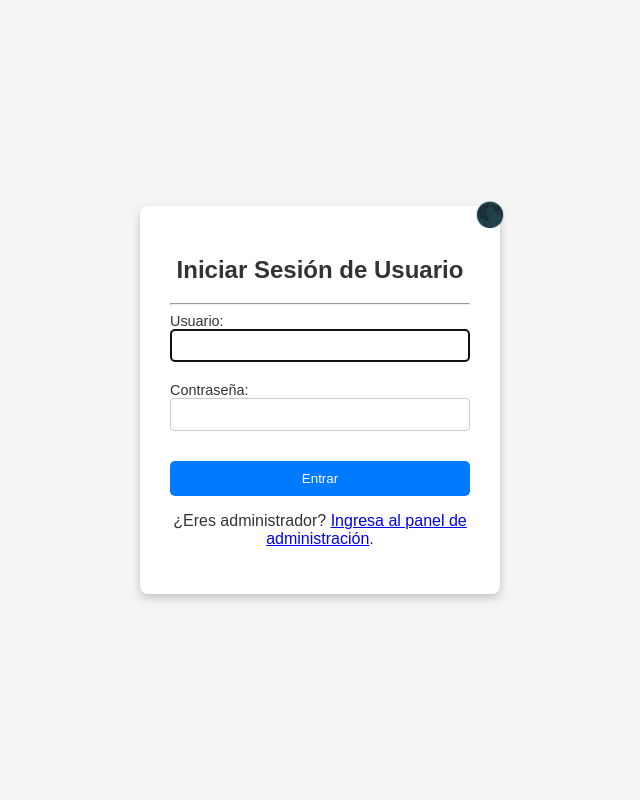
After one commit to Ramu0526/Inventario-de-la-finca-La-Matutina, a Django app: page /login/ in a window 1280 px wide. The commit adds this page. Shown: the whole page, without its empty margins (320-960 px from the left). Run offline with Django 5.2, Linux system fonts and the light colour scheme.

Commit message:
inventario ramu 1.3

```diff
--- a/FincaInventario/urls.py
+++ b/FincaInventario/urls.py
@@ -2,8 +2,15 @@
 
 from django.contrib import admin
 from django.urls import path, include
+from django.contrib.auth import views as auth_views # Importamos las vistas de autenticación
 
 urlpatterns = [
     path('admin/', admin.site.urls),
-    path('', include('inventario.urls')), # <--- ¡Línea modificada!
+
+    # URLs de autenticación
+    path('login/', auth_views.LoginView.as_view(template_name='inventario/login.html'), name='login'),
+    path('logout/', auth_views.LogoutView.as_view(), name='logout'),
+
+    # URL de tu aplicación de inventario
+    path('', include('inventario.urls')),
 ]
--- /dev/null
+++ b/inventario/static/inventario/css/style.css
@@ -0,0 +1,111 @@
+/* Define los colores como variables para que sea fácil cambiarlos */
+:root {
+    --bg-color: #f4f4f4;
+    --text-color: #333;
+    --form-bg-color: #ffffff;
+    --primary-color: #007bff;
+    --input-border-color: #ccc;
+}
+
+/* Estilos para el modo oscuro */
+body.dark-mode {
+    --bg-color: #121212;
+    --text-color: #e0e0e0;
+    --form-bg-color: #1e1e1e;
+    --primary-color: #bb86fc;
+    --input-border-color: #555;
+}
+
+body {
+    font-family: sans-serif;
+    margin: 0;
+    background-color: var(--bg-color);
+    color: var(--text-color);
+    display: flex;
+    justify-content: center;
+    align-items: center;
+    min-height: 100vh;
+    transition: background-color 0.3s, color 0.3s;
+}
+
+.login-container {
+    width: 100%;
+    max-width: 400px;
+    padding: 20px;
+    box-sizing: border-box; /* Añadido para mejor control del tamaño */
+    position: relative;
+}
+
+/* Posiciona el ícono dentro del contenedor */
+#theme-toggle {
+    position: absolute;
+    top: 15px;
+    right: 15px;
+    cursor: pointer;
+    font-size: 1.5rem;
+}
+
+form {
+    background-color: var(--form-bg-color);
+    padding: 30px;
+    border-radius: 8px;
+    box-shadow: 0 4px 8px rgba(0,0,0,0.2);
+    transition: background-color 0.3s;
+}
+
+/* Estilos para nuestro formulario manual */
+.form-field {
+    margin-bottom: 20px;
+}
+
+.form-field input {
+    width: 100%;
+    padding: 8px;
+    box-sizing: border-box;
+    border: 1px solid var(--input-border-color);
+    border-radius: 4px;
+    background-color: transparent;
+    color: var(--text-color);
+}
+
+.form-field label {
+    display: block;
+    margin-top: 5px;
+    font-size: 0.9em;
+}
+
+
+button {
+    background-color: var(--primary-color);
+    color: white;
+    padding: 10px 15px;
+    border: none;
+    border-radius: 5px;
+    cursor: pointer;
+    width: 100%;
+    margin-top: 10px;
+}
+
+/* ================================== */
+/* ===== SECCIÓN RESPONSIVE AQUÍ ==== */
+/* ================================== */
+
+/* Estilos para pantallas con un ancho máximo de 600px (celulares) */
+@media (max-width: 600px) {
+    body {
+        /* En móvil, no es tan necesario centrar verticalmente,
+           podemos darle un poco de espacio arriba y ya. */
+        align-items: flex-start;
+        padding-top: 20px;
+    }
+
+    .login-container {
+        /* Reducimos el padding para que el formulario ocupe más espacio */
+        padding: 10px;
+    }
+
+    form {
+        /* También reducimos el padding interno del formulario */
+        padding: 20px;
+    }
+}
--- /dev/null
+++ b/inventario/static/inventario/js/theme-toggle.js
@@ -0,0 +1,26 @@
+document.addEventListener('DOMContentLoaded', () => {
+    const themeToggle = document.getElementById('theme-toggle');
+    const body = document.body;
+
+    // Función para aplicar el tema guardado
+    const applyTheme = (theme) => {
+        if (theme === 'dark') {
+            body.classList.add('dark-mode');
+            themeToggle.textContent = '☀️'; // Sol
+        } else {
+            body.classList.remove('dark-mode');
+            themeToggle.textContent = '🌑'; // Luna
+        }
+    };
+
+    // Cargar el tema guardado en localStorage al iniciar la página
+    const savedTheme = localStorage.getItem('theme') || 'light';
+    applyTheme(savedTheme);
+
+    // Evento al hacer clic en el botón
+    themeToggle.addEventListener('click', () => {
+        let newTheme = body.classList.contains('dark-mode') ? 'light' : 'dark';
+        localStorage.setItem('theme', newTheme); // Guardar la preferencia
+        applyTheme(newTheme);
+    });
+});
--- /dev/null
+++ b/inventario/templates/inventario/login.html
@@ -0,0 +1,38 @@
+{% load static %}
+<!DOCTYPE html>
+<html>
+<head>
+    <title>Iniciar Sesión</title>
+    <link rel="stylesheet" href="{% static 'inventario/css/style.css' %}">
+</head>
+<body>
+    <div class="login-container">
+        <form method="post">
+            {% csrf_token %}
+
+            <h2 style="text-align: center;">Iniciar Sesión de Usuario</h2>
+            <div id="theme-toggle">🌑</div>
+            <hr>
+
+            <div class="form-field">
+                <label for="id_username">Usuario:</label>
+                <input type="text" name="username" autofocus autocapitalize="none" autocomplete="username" maxlength="150" required id="id_username">
+            </div>
+
+            <div class="form-field">
+                <label for="id_password">Contraseña:</label>
+                <input type="password" name="password" autocomplete="current-password" required id="id_password">
+            </div>
+
+            <button type="submit">Entrar</button>
+
+            <p style="text-align: center;">
+                ¿Eres administrador?
+                <a href="{% url 'admin:index' %}">Ingresa al panel de administración</a>.
+            </p>
+        </form>
+    </div>
+
+    <script src="{% static 'inventario/js/theme-toggle.js' %}"></script>
+</body>
+</html>
--- a/inventario/views.py
+++ b/inventario/views.py
@@ -1,6 +1,10 @@
+# inventario/views.py
+
 from django.shortcuts import render
 from .models import Producto
+from django.contrib.auth.decorators import login_required # Importamos el decorador
 
+@login_required # ¡Esta es la magia!
 def lista_productos(request):
     productos = Producto.objects.all()
     return render(request, 'inventario/lista_productos.html', {'productos': productos})
```
Also changed, not shown: FincaInventario/settings.py (+7 -1 lines), inventario/templates/inventario/lista_productos.html (+23 -6 lines), templates/admin/login.html (added, +13 -0 lines), db.sqlite3.
